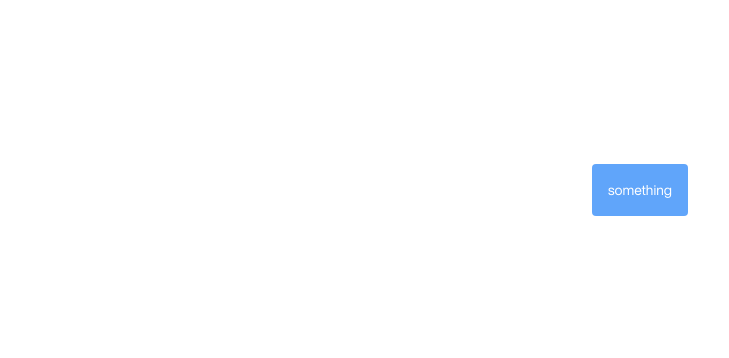
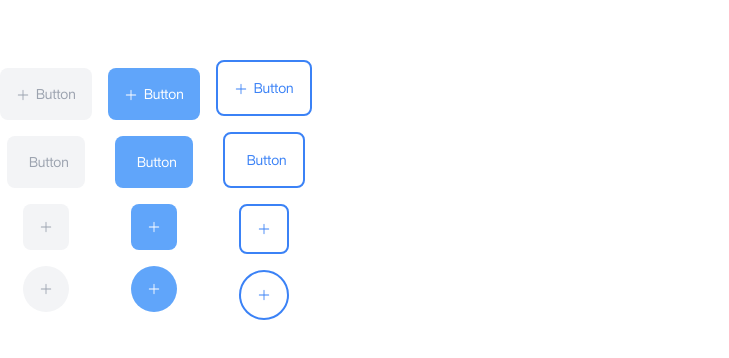
Before and after one commit to UofA-Blueprint/AlzheimerCalgary2.0, a React (Vite) app: page /testButton in a window 1280 px wide. Shown: the part 210-568 px from the top of the page, without its empty margins (0-729 px from the left). Built offline with nearby package versions, Linux system fonts and the light colour scheme.

Commit message:
fixed button UI, PS: I only slept 3 hours last night

```diff
--- a/src/components/Button.tsx
+++ b/src/components/Button.tsx
@@ -1,9 +1,10 @@
 import React from "react";
+import { Plus } from "@phosphor-icons/react";
 
 interface ButtonProps extends React.ButtonHTMLAttributes<HTMLButtonElement> {
   onClick?: () => void;
-  icon?: React.ReactNode;
-  text: string;
+  icon?: boolean;
+  text?: string;
   rounded?: boolean;
   fill?: boolean;
   status?: boolean;
@@ -11,28 +12,29 @@ interface ButtonProps extends React.ButtonHTMLAttributes<HTMLButtonElement> {
 
 const Button: React.FC<ButtonProps> = ({
   text = null,
-  icon = null,
+  icon = false,
   onClick = () => console.log("Clicked"),
   rounded = false,
   fill = true,
   status = true,
 }) => {
-  const buttonStyle = `flex-row text-sm p-4 rounded ${
+  const buttonStyle = `flex flex-row text-sm p-4 ${
     !status
-      ? "bg-gray-400 text-gray-700"
+      ? "bg-gray-100 text-gray-400"
       : fill
       ? "bg-blue-400 text-white"
       : "text-blue-500 border-blue-500 border-2"
-  } ${rounded ? "rounded" : ""}`;
+  } ${rounded ? "rounded-full" : "rounded-lg"}`;
 
   return (
     <button
       onClick={onClick}
       className={buttonStyle}
-      disabled={!status} // If status is false (disabled), disable the button
+      disabled={!status} // Placeholder to make it prettier
     >
-      {icon}
-      {text}
+      {icon && !text && <Plus className="" />}
+      {icon && text && <Plus className="mt-1" />}
+      {text && <span className="pl-1.5">{text}</span>}
     </button>
   );
 };
--- a/src/routes/ButtonTestRoute.tsx
+++ b/src/routes/ButtonTestRoute.tsx
@@ -2,16 +2,133 @@ import Button from "../components/Button";
 
 function ButtonTestRoute() {
   return (
-    <div className="flex flex-col justify-center items-center min-h-screen">
+    <div className="space-x-4 flex flex-row">
+      <div className="space-y-4 flex flex-col  justify-center items-center min-h-screen">
         <Button
           onClick={function (): void {
             throw new Error("Function not implemented.");
           }}
-        text={"something"}
+          text={"Button"}
+          rounded={false}
+          fill={true}
+          status={false}
+          icon={true}
+        />
+        <Button
+          onClick={function (): void {
+            throw new Error("Function not implemented.");
+          }}
+          text={"Button"}
+          rounded={false}
+          fill={true}
+          status={false}
+          icon={false}
+        />
+        <Button
+          onClick={function (): void {
+            throw new Error("Function not implemented.");
+          }}
+          text={""}
+          rounded={false}
+          fill={true}
+          status={false}
+          icon={true}
+        />
+        <Button
+          onClick={function (): void {
+            throw new Error("Function not implemented.");
+          }}
+          text={""}
+          rounded={true}
+          fill={true}
+          status={false}
+          icon={true}
+        />
+      </div>
+      <div className="space-y-4 flex flex-col  justify-center items-center min-h-screen">
+        <Button
+          onClick={function (): void {
+            throw new Error("Function not implemented.");
+          }}
+          text={"Button"}
           rounded={false}
           fill={true}
           status={true}
+          icon={true}
         />
+        <Button
+          onClick={function (): void {
+            throw new Error("Function not implemented.");
+          }}
+          text={"Button"}
+          rounded={false}
+          fill={true}
+          status={true}
+          icon={false}
+        />
+        <Button
+          onClick={function (): void {
+            throw new Error("Function not implemented.");
+          }}
+          text={""}
+          rounded={false}
+          fill={true}
+          status={true}
+          icon={true}
+        />
+        <Button
+          onClick={function (): void {
+            throw new Error("Function not implemented.");
+          }}
+          text={""}
+          rounded={true}
+          fill={true}
+          status={true}
+          icon={true}
+        />
+      </div>
+      <div className="space-y-4 flex flex-col  justify-center items-center min-h-screen">
+        <Button
+          onClick={function (): void {
+            throw new Error("Function not implemented.");
+          }}
+          text={"Button"}
+          rounded={false}
+          fill={false}
+          status={true}
+          icon={true}
+        />
+        <Button
+          onClick={function (): void {
+            throw new Error("Function not implemented.");
+          }}
+          text={"Button"}
+          rounded={false}
+          fill={false}
+          status={true}
+          icon={false}
+        />
+        <Button
+          onClick={function (): void {
+            throw new Error("Function not implemented.");
+          }}
+          text={""}
+          rounded={false}
+          fill={false}
+          status={true}
+          icon={true}
+        />
+        <Button
+          onClick={function (): void {
+            throw new Error("Function not implemented.");
+          }}
+          text={""}
+          rounded={true}
+          fill={false}
+          status={true}
+          icon={true}
+        />
+      </div>
     </div>
   );
 }
```
Lines whose indentation alone changed are shown as unchanged.
